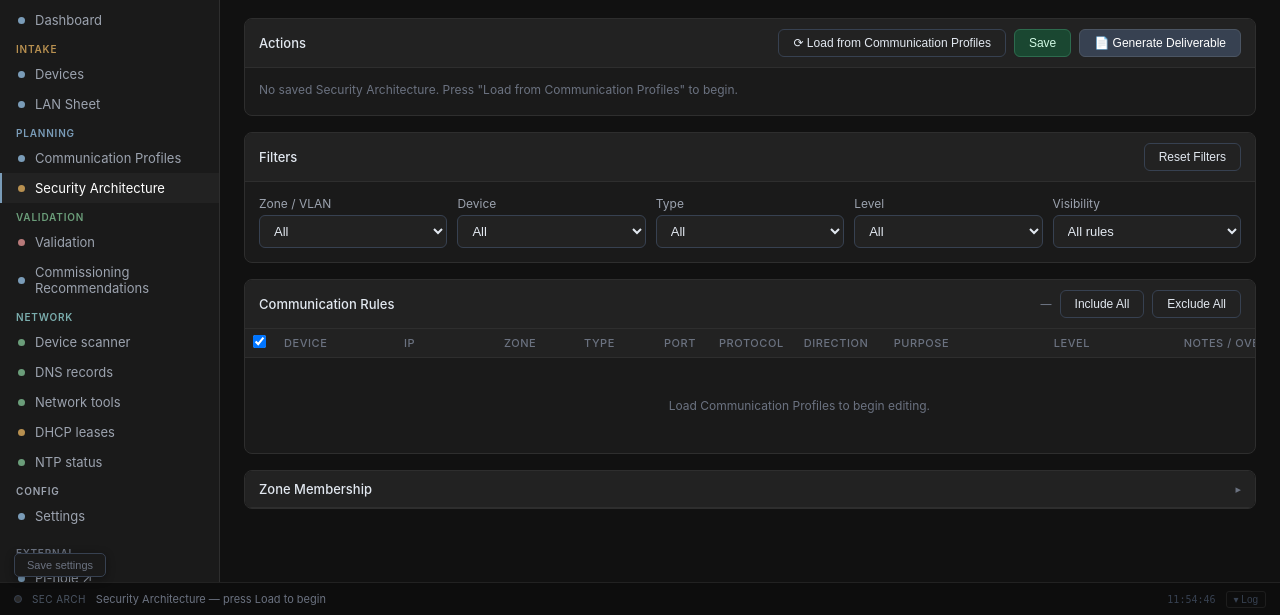
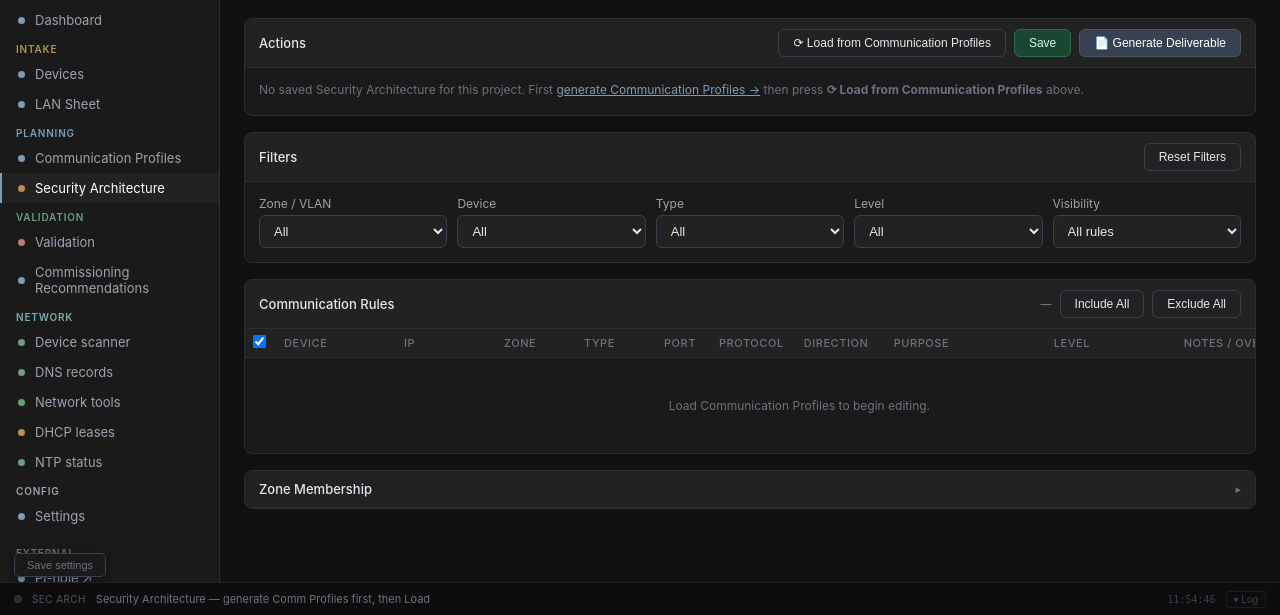
Before and after one commit to chriswarren85/NetPi, a Flask app: page /tools/firewall in a window 1280 px wide. Shown: the part 185-800 px from the top of the page. Run offline with Flask 3, Linux system fonts and the light colour scheme; some libraries are stand-ins or nearby versions.

Commit message:
Fix Security Architecture empty-state UX
When Communication Profiles haven't been generated yet, the Load button
was showing 'Error loading profiles: No saved requirements cache' in red,
which looked like a bug.

Now:
- Detects the 'no cache' / 'no saved' response as an expected empty state
- Shows a friendly amber guide message with a clickable link to
  Communication Profiles instead of a red error
- Empty-state message in both the Load handler and the page init block
- Added _setSaStatusHtml() helper for inline links in status area

Co-Authored-By: Claude Sonnet 4.6 <noreply@anthropic.com>

```diff
--- a/templates/firewall.html
+++ b/templates/firewall.html
@@ -287,12 +287,39 @@ async function loadFromCommProfiles(){
   try {
     const res  = await fetch('/tools/api/requirements/saved');
     const data = await res.json();
-    if(!res.ok || !data.ok) throw new Error(data.error || 'Failed to load');
+
+    // "Not generated yet" — friendly guide, not an error
+    if(!data.ok){
+      const notGenerated = !res.ok === false && (
+        (data.error || '').toLowerCase().includes('no saved') ||
+        (data.error || '').toLowerCase().includes('no requirements') ||
+        (data.error || '').toLowerCase().includes('cache')
+      );
+      if(notGenerated || res.status === 404 || !res.ok){
+        _setSaStatusHtml(
+          'Communication Profiles haven\'t been generated for this project yet. '
+          + '<a href="/tools/requirements" style="color:#7a9cb8;text-decoration:underline">Go to Communication Profiles →</a> '
+          + 'press <strong>Generate</strong>, then come back here and click Load.',
+          '#9ca3af'
+        );
+        window.netpiStatus && window.netpiStatus.post('Communication Profiles not yet generated — generate them first', 'warn', 'SEC ARCH');
+        if(btn) btn.disabled = false;
+        return;
+      }
+      throw new Error(data.error || 'Failed to load');
+    }
+
     if(!Array.isArray(data.results) || !data.results.length){
-      setSaStatus('Communication Profiles are empty — go to Communication Profiles and press Generate first.', '#9ca3af');
+      _setSaStatusHtml(
+        'Communication Profiles exist but contain no results. '
+        + '<a href="/tools/requirements" style="color:#7a9cb8;text-decoration:underline">Go to Communication Profiles →</a> '
+        + 'and press <strong>Generate</strong> to populate them.',
+        '#9ca3af'
+      );
       if(btn) btn.disabled = false;
       return;
     }
+
     saSourceTs = data.ts || null;
     saRows = flattenToRows(data.results, saRows);  // preserve existing edits
     _rebuildFilters();
@@ -306,7 +333,7 @@ async function loadFromCommProfiles(){
     if(srcEl) srcEl.textContent = 'Source: Communication Profiles · ' + tsLabel;
     window.netpiStatus && window.netpiStatus.post('Security Architecture — ' + saRows.length + ' rules loaded', 'success', 'SEC ARCH');
   } catch(e){
-    setSaStatus('Error loading profiles: ' + (e.message || 'unknown'), '#ef4444');
+    setSaStatus('Load failed: ' + (e.message || 'unknown error'), '#b87a7a');
     window.netpiStatus && window.netpiStatus.post('Load failed: ' + e.message, 'error', 'SEC ARCH');
   }
   if(btn) btn.disabled = false;
@@ -558,10 +585,14 @@ function renderZoneMembership(){
     + '</div>';
 }
 
-// ── Status ────────────────────────────────────────────────────────────────────
+// ── Status helpers ────────────────────────────────────────────────────────────
 function setSaStatus(msg, color){
   const el = document.getElementById('sa-status'); if(!el) return;
   el.textContent = msg; el.style.color = color || '#6b7280';
+}
+function _setSaStatusHtml(html, color){
+  const el = document.getElementById('sa-status'); if(!el) return;
+  el.innerHTML = html; el.style.color = color || '#6b7280';
 }
 
 // ── Generate Deliverable (opens print-ready HTML in new tab) ──────────────────
@@ -725,8 +756,13 @@ function generateDeliverable(){
     if(srcEl && saSourceTs) srcEl.textContent = 'Source: Communication Profiles · ' + new Date(saSourceTs).toLocaleString('en-GB');
     window.netpiStatus && window.netpiStatus.post('Security Architecture — restored ' + saRows.length + ' rules', 'info', 'SEC ARCH');
   } else {
-    setSaStatus('No saved Security Architecture. Press "Load from Communication Profiles" to begin.', '#6b7280');
-    window.netpiStatus && window.netpiStatus.post('Security Architecture — press Load to begin', 'info', 'SEC ARCH');
+    _setSaStatusHtml(
+      'No saved Security Architecture for this project. First '
+      + '<a href="/tools/requirements" style="color:#7a9cb8;text-decoration:underline">generate Communication Profiles →</a>'
+      + ' then press <strong>⟳ Load from Communication Profiles</strong> above.',
+      '#6b7280'
+    );
+    window.netpiStatus && window.netpiStatus.post('Security Architecture — generate Comm Profiles first, then Load', 'info', 'SEC ARCH');
   }
 })();
 </script>
```
